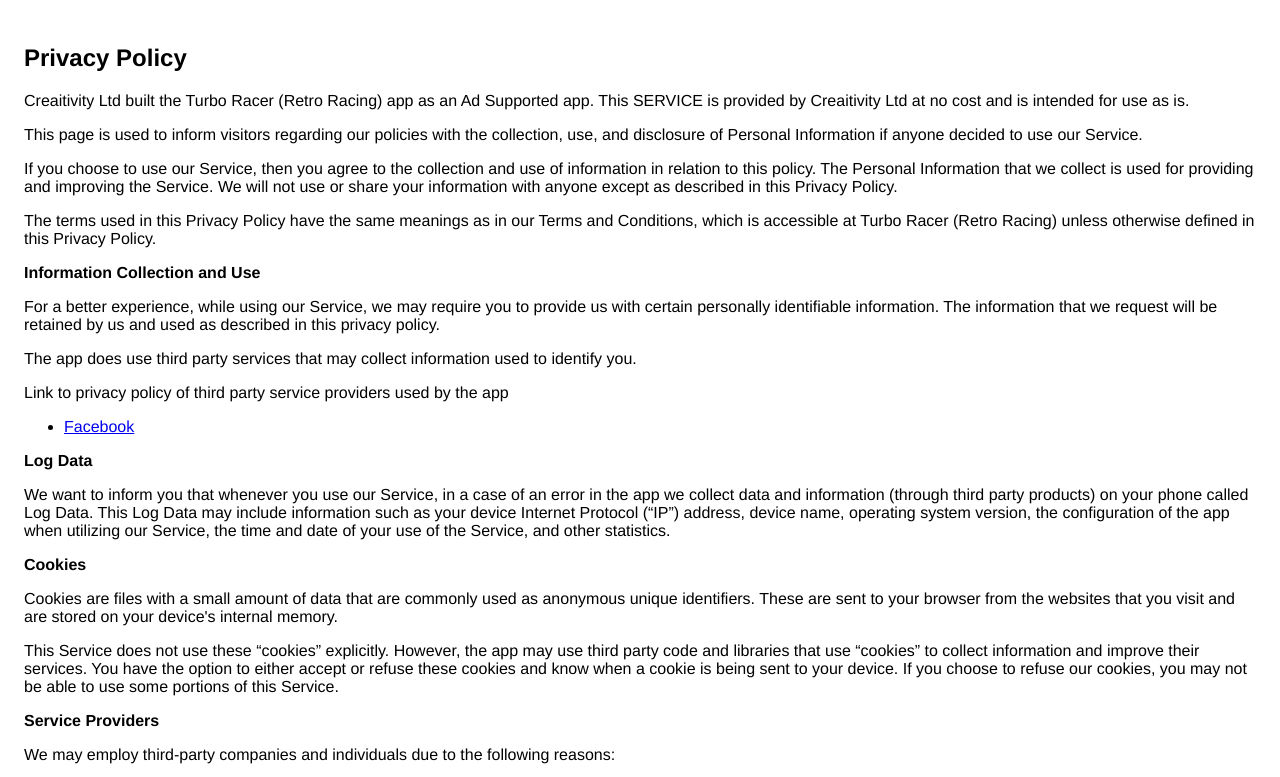
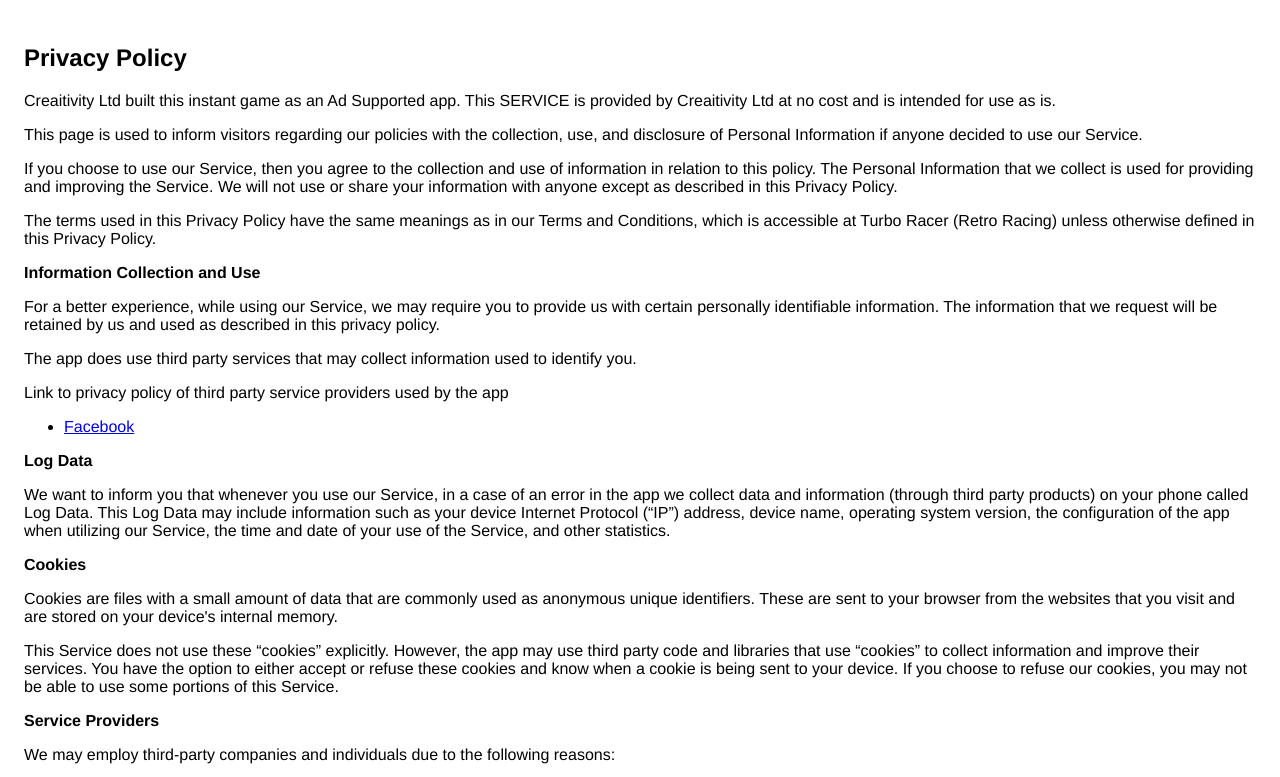
Before and after one commit to nwcki/policy, a plain HTML site: page index.html in a window 1280 px wide. Shown: the top 777 px of the page. Drawn offline with Linux system fonts and the light colour scheme.

Commit message:
Update index.html

```diff
--- a/index.html
+++ b/index.html
@@ -8,7 +8,7 @@
     </head>
     <body>
     <h2>Privacy Policy</h2> <p>
-                    Creaitivity Ltd built the Turbo Racer (Retro Racing) app as
+                    Creaitivity Ltd built this instant game as
                     an Ad Supported app. This SERVICE is provided by
                     Creaitivity Ltd at no cost and is intended for
                     use as is.
```
